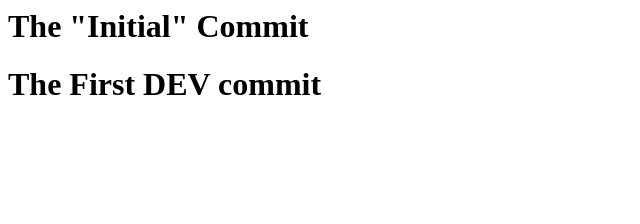
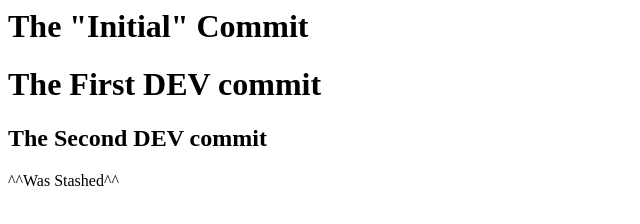
Before and after one commit to lucasbaze/Git-Testing, a plain HTML site: page index.html in a window 1280 px wide. Shown: the whole page, without its empty margins (0-640 px from the left). Drawn offline with Linux system fonts and the light colour scheme.

Commit message:
The Second Dev commit

```diff
--- a/index.html
+++ b/index.html
@@ -1,3 +1,6 @@
 <h1>The "Initial" Commit</h1>
 
 <h1>The First DEV commit</h1>
+
+<h2>The Second DEV commit</h2>
+<p>^^Was Stashed^^</p>
```
